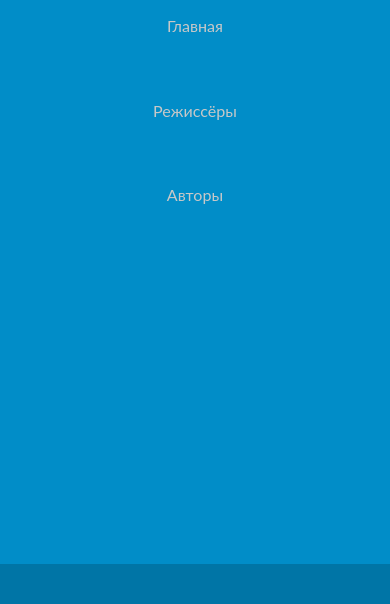
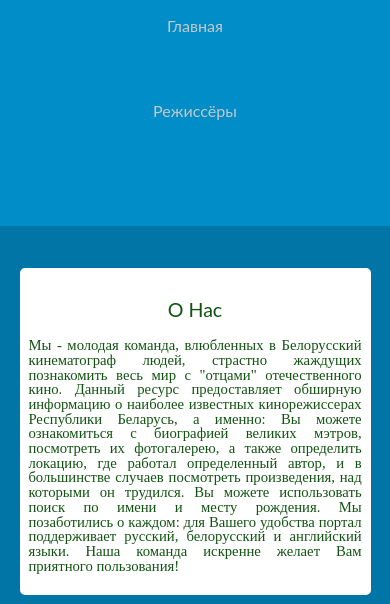
Before and after one commit to RamanBychkou/-CodeJam-5-Dream--Team, a website built with webpack: page src/index.html in a window 390 px wide. Shown: the part 196-800 px from the top of the page. Built offline with nearby package versions, Linux system fonts and the light colour scheme.

Commit message:
fix: fix bug with navigation

```diff
--- a/src/css/style.css
+++ b/src/css/style.css
@@ -363,7 +363,7 @@ footer .fa-envelope:hover{
     font-size: 1.4rem;
   }
   header{
-    height: 90vh;
+    height: 50vh;
   }
   .menu{
     flex-direction: column;
--- a/src/index.html
+++ b/src/index.html
@@ -27,7 +27,6 @@
             <nav>
               <div class="nav-button"><a id="linkToMain" href="index.html">Главная</a></div>
               <div class="nav-button"><a id="linkToProducers" href="producers.html">Режиссеры</a></div>
-              <div class="nav-button"><a id="linkToAuthors" href="#about-us">Авторы</a></div>
             </nav>
           </div>
         </div>
```
Also changed, not shown: src/author.html (+0 -1 lines), src/producers.html (+0 -1 lines), dist/src/author.html, dist/src/index.html, dist/src/js/main.js, dist/src/producers.html, 1 other file.
